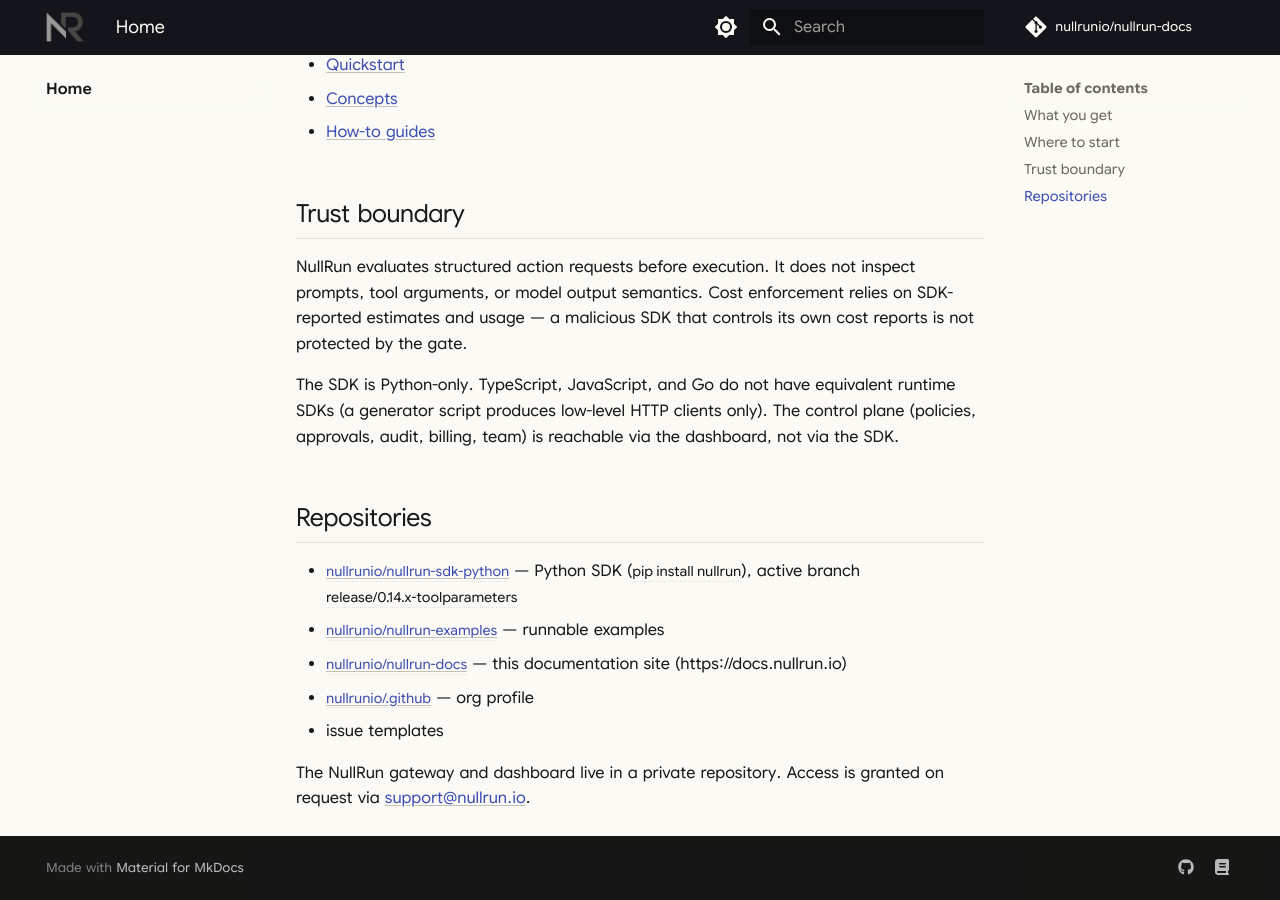
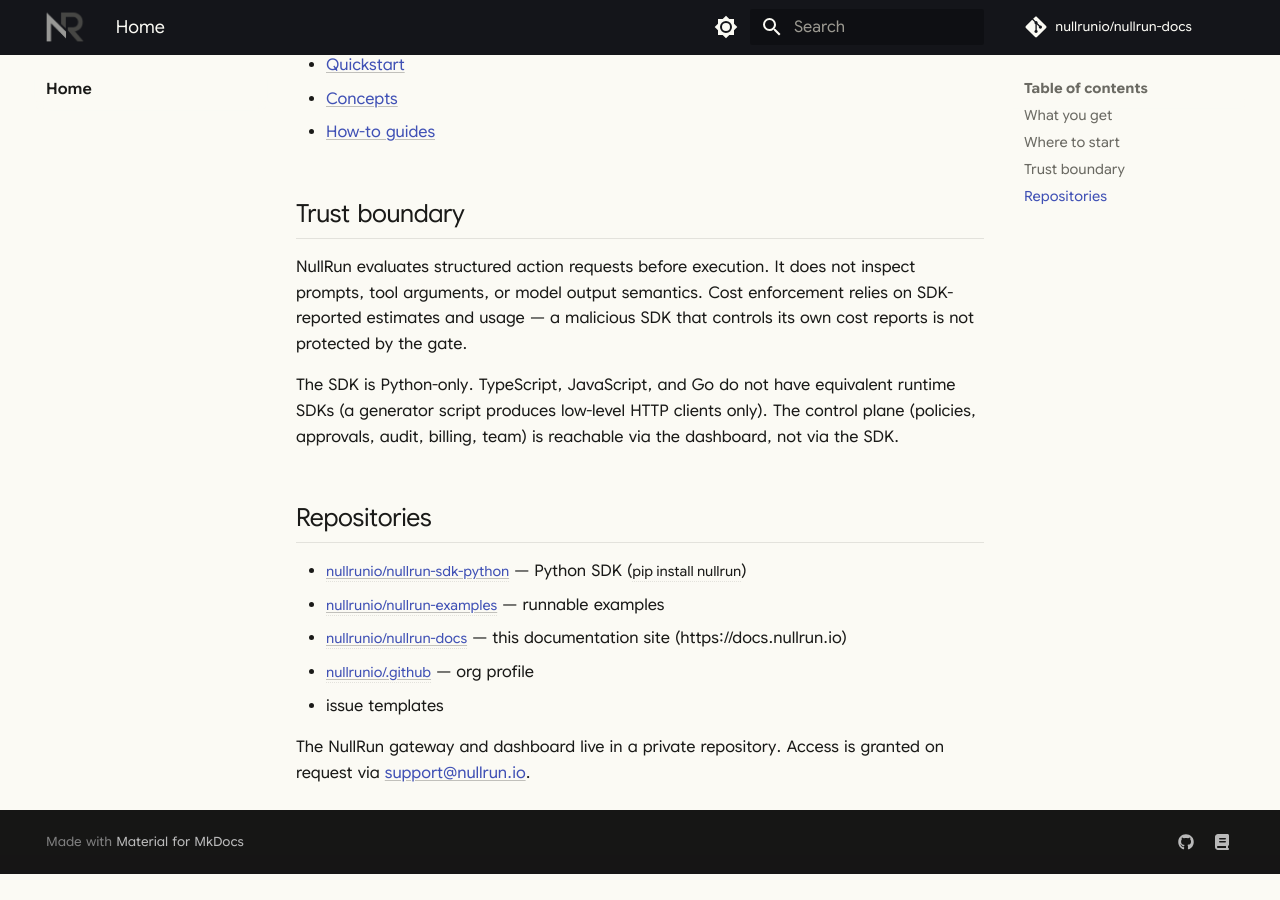
Before and after one commit to nullrunio/nullrun-docs, an MkDocs documentation site: the page built from docs/index.md, in a window 1280 px wide and 900 px high, scrolled down 924 px. Built offline with MkDocs 1.6.1 and Material for MkDocs 9.7.7, drawn with Linux system fonts in a browser that asks for light colours; comment, search, counter and statistics services are not loaded; after the commit the page ends 1798 px from its top, so only the background shows below that.

```diff
--- a/docs/index.md
+++ b/docs/index.md
@@ -46,8 +46,7 @@ team) is reachable via the dashboard, not via the SDK.
 ## Repositories
 
 - [`nullrunio/nullrun-sdk-python`](https://github.com/nullrunio/nullrun-sdk-python) —
-  Python SDK (`pip install nullrun`), active branch
-  `release/0.14.x-toolparameters`
+  Python SDK (`pip install nullrun`)
 - [`nullrunio/nullrun-examples`](https://github.com/nullrunio/nullrun-examples) —
   runnable examples
 - [`nullrunio/nullrun-docs`](https://github.com/nullrunio/nullrun-docs) —
```
Also changed, not shown: README.md (+2 -2 lines).
